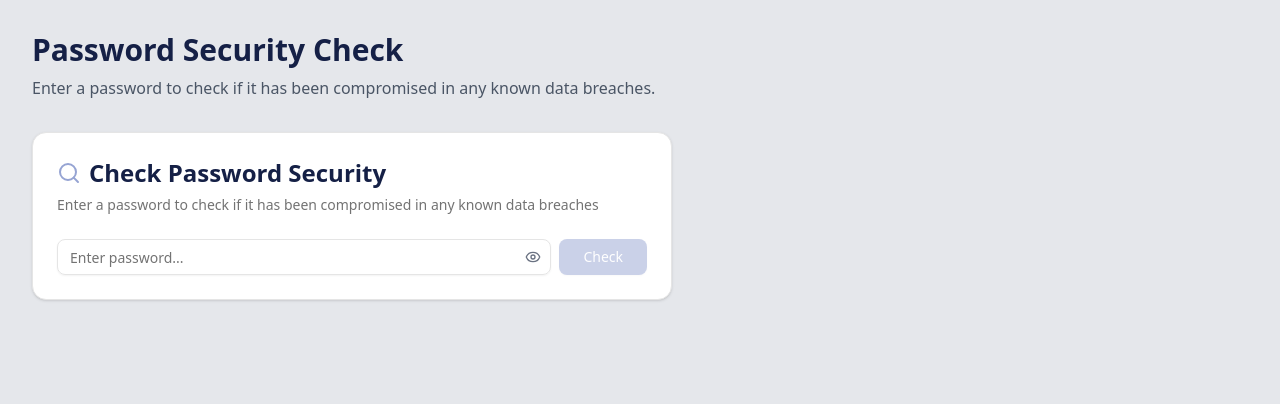
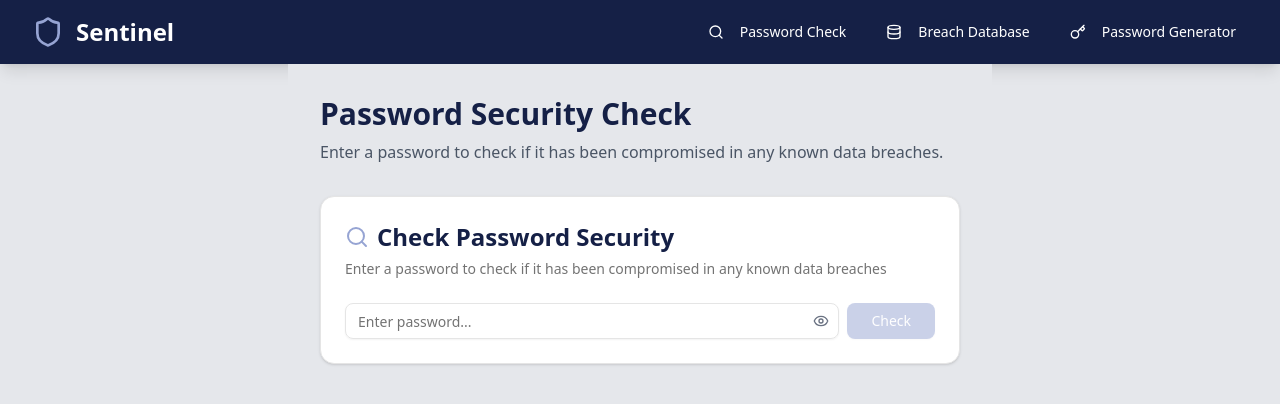
Before and after one commit to TheSamadAzeez/sentinel, a Next.js app: page / in a window 1280 px wide. Shown: the top 404 px of the page. Built offline with nearby package versions, Linux system fonts and the light colour scheme.

Commit message:
Refactor LandingLayout component to remove unused header and footer sections for cleaner layout

```diff
--- a/src/app/(landing)/layout.tsx
+++ b/src/app/(landing)/layout.tsx
@@ -1,39 +1,11 @@
-import { Logo } from '@/components/custom/logo'
-import { Button } from '@/components/ui/button'
-import Link from 'next/link'
+import { Navigation } from '@/components/custom/navigation'
 
 export default function LandingLayout({ children }: { children: React.ReactNode }) {
   return (
     <div className="h-screen w-screen">
-      {/* <header className="sticky top-0 z-50 flex w-full items-center justify-between px-10 py-5 backdrop-blur-xs">
-        <Logo variant="dark" />
-      </header> */}
+      <Navigation />
 
-      <main className="h-full w-full bg-gray-200">
-        {children}
-
-        {/* <footer className="border-t bg-white">
-          <div className="mx-auto max-w-7xl px-4 py-8 sm:px-6 lg:px-8">
-            <div className="text-center text-sm text-gray-500">
-              <p>
-                Powered by{' '}
-                <a
-                  href="https://haveibeenpwned.com"
-                  target="_blank"
-                  rel="noopener noreferrer"
-                  className="text-[#96A4D3] hover:underline"
-                >
-                  Have I Been Pwned
-                </a>{' '}
-                API
-              </p>
-              <p className="mt-2">
-                Sentinel helps you stay informed about password security and maintain good security practices.
-              </p>
-            </div>
-          </div>
-        </footer> */}
-      </main>
+      <main className="mx-auto flex h-full w-fit bg-gray-200">{children}</main>
     </div>
   )
 }
```
